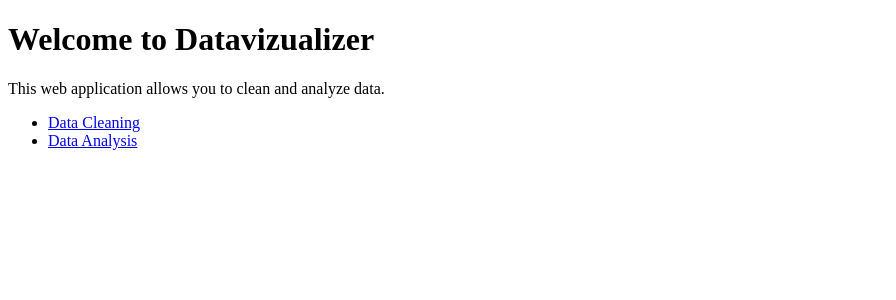
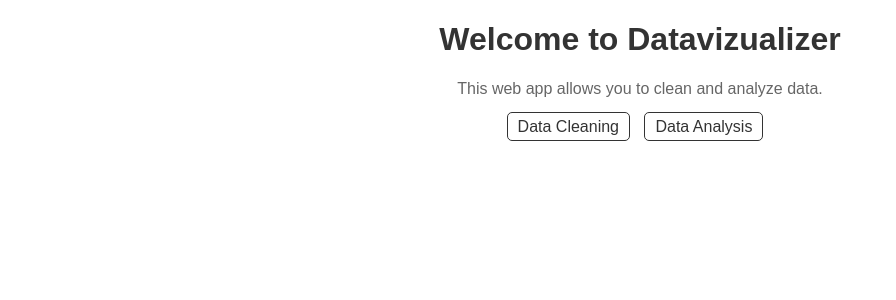
Before and after one commit to sushiselite/datavizualizer, a Flask app: page / in a window 1280 px wide. Shown: the top 300 px of the page, without its empty margins (0-896 px from the left). Run offline with Flask 2, Linux system fonts and the light colour scheme.

Commit message:
updated index.html

```diff
--- a/templates/index.html
+++ b/templates/index.html
@@ -2,11 +2,53 @@
 <html>
 <head>
     <title>datavizualizer</title>
+    <style>
+        body {
+            font-family: Arial, sans-serif;
+            margin: 0;
+            padding: 0;
+        }
+
+        h1 {
+            text-align: center;
+            color: #333;
+        }
+
+        p {
+            text-align: center;
+            color: #666;
+        }
+
+        ul {
+            list-style: none;
+            padding: 0;
+            text-align: center;
+            margin-top: 20px;
+        }
+
+        li {
+            display: inline-block;
+            margin-right: 10px;
+        }
+
+        a {
+            text-decoration: none;
+            color: #333;
+            padding: 5px 10px;
+            border: 1px solid #333;
+            border-radius: 5px;
+        }
+
+        a:hover {
+            background-color: #333;
+            color: #fff;
+        }
+    </style>
 </head>
 <body>
     <h1>Welcome to Datavizualizer</h1>
 
-    <p>This web application allows you to clean and analyze data.</p>
+    <p>This web app allows you to clean and analyze data.</p>
 
     <ul>
         <li><a href="/data-cleaning">Data Cleaning</a></li>
```
